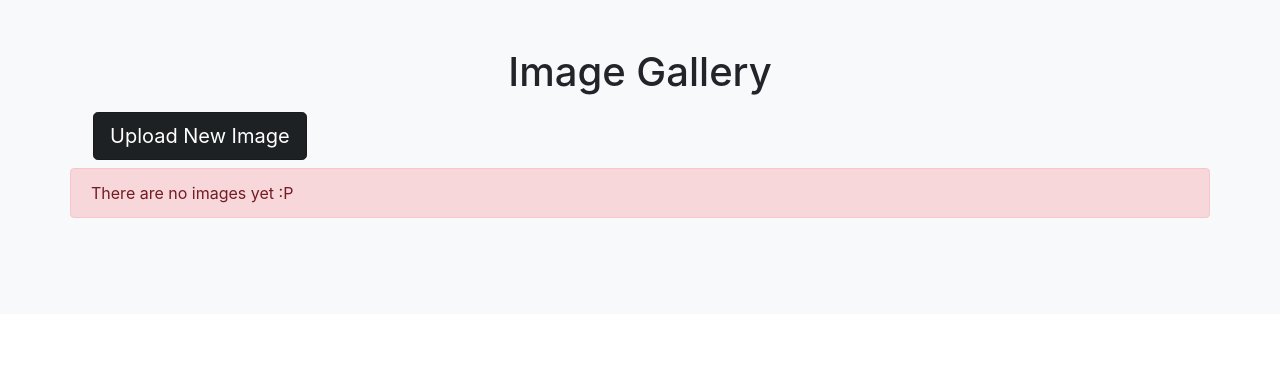
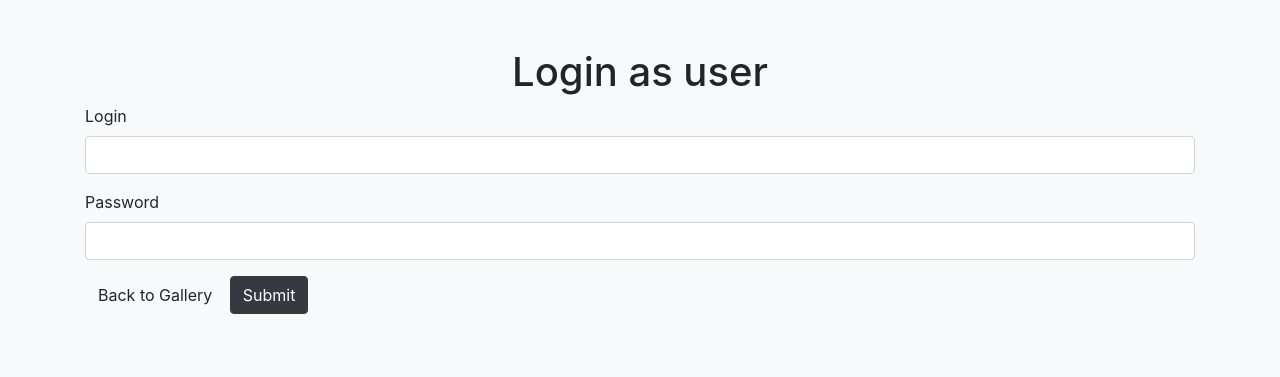
Before and after one commit to vitaly-los/gallery, a PHP site: page /login in a window 1280 px wide. Shown: the top 377 px of the page. Run offline with PHP 8.4, Linux system fonts and the light colour scheme; some libraries are stand-ins or nearby versions.

Commit message:
Homework 11: Added login form

```diff
--- a/index.php
+++ b/index.php
@@ -7,6 +7,9 @@ switch ($_GET['page']??'') {
     case 'submit':
         require('src/process.php');
         break;
+    case 'login':
+        require('view/login.php');
+        break;
     default:
         require('view/index.php');
 }
--- /dev/null
+++ b/view/login.php
@@ -0,0 +1,37 @@
+<?php require_once('src/app.php') ?>
+<!DOCTYPE html>
+<html>
+<head>
+    <title>Login</title>
+    <link rel="stylesheet" href="pub/css/bootstrap.css">
+    <link rel="stylesheet" href="pub/css/main.css">
+</head>
+<body>
+<div class="album py-5 bg-light">
+    <div class="container">
+        <h1 class="h1 text-center">Login as user</h1>
+        <?php if ($errors = getErrors()): ?>
+            <div class="alert alert-danger">
+                <strong>Error:&nbsp;</strong><?php echo $errors ?>
+            </div>
+        <?php endif; ?>
+        <form action="/loginProcess" method="post">
+            <div class="form-group">
+                <label for="login">Login</label>
+                <input type="text" class="form-control" id="login" name="login">
+            </div>
+            <div class="form-group">
+                <label for="description">Password</label>
+                <input type="password" class="form-control" id="pass" name="pass">
+            </div>
+            <div class="form-group row">
+                <div class="col-sm-10">
+                    <a class="btn btn-light" href="/">Back to Gallery</a>
+                    <button type="submit" class="btn btn-dark">Submit</button>
+                </div>
+            </div>
+        </form>
+    </div>
+</div>
+</body>
+</html>
```
